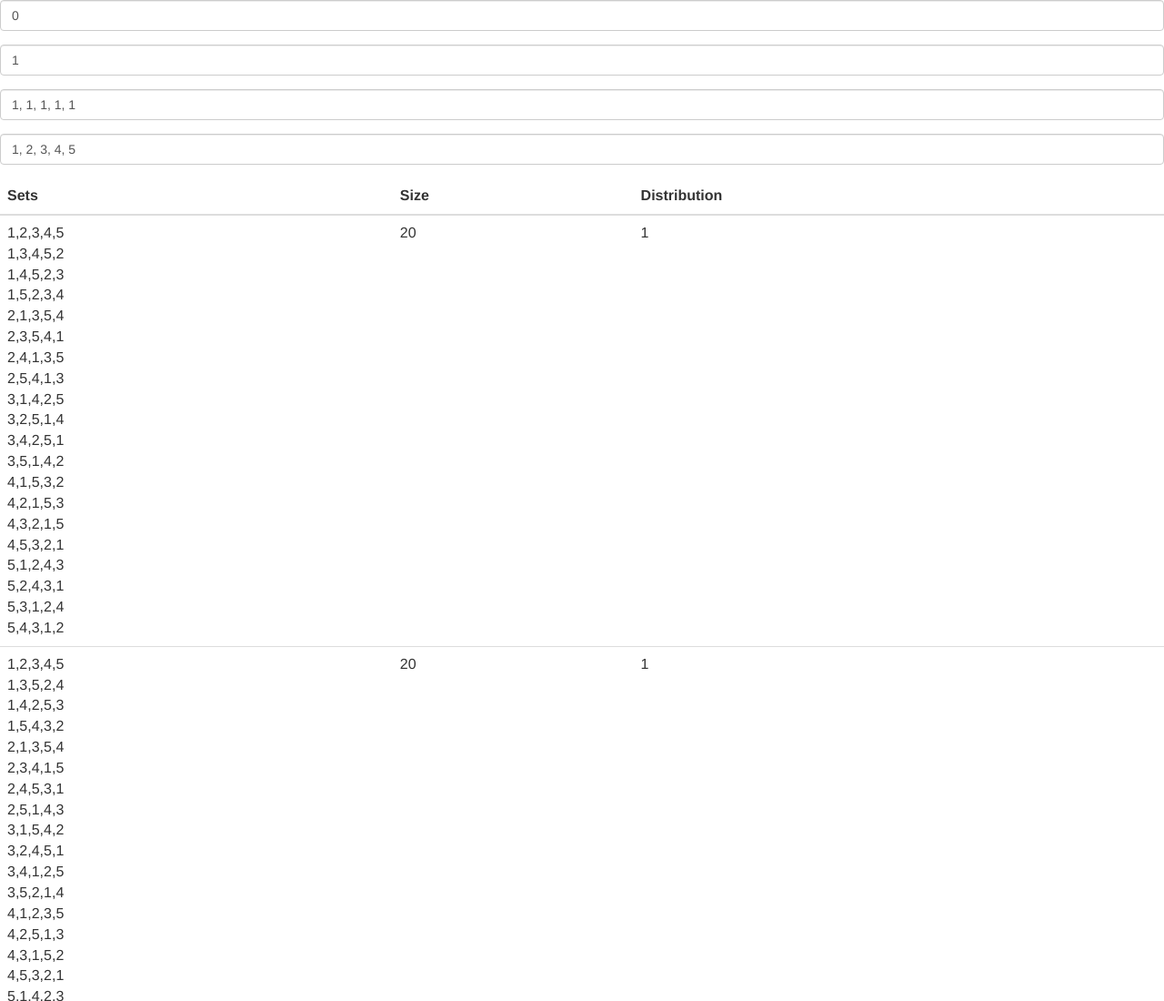
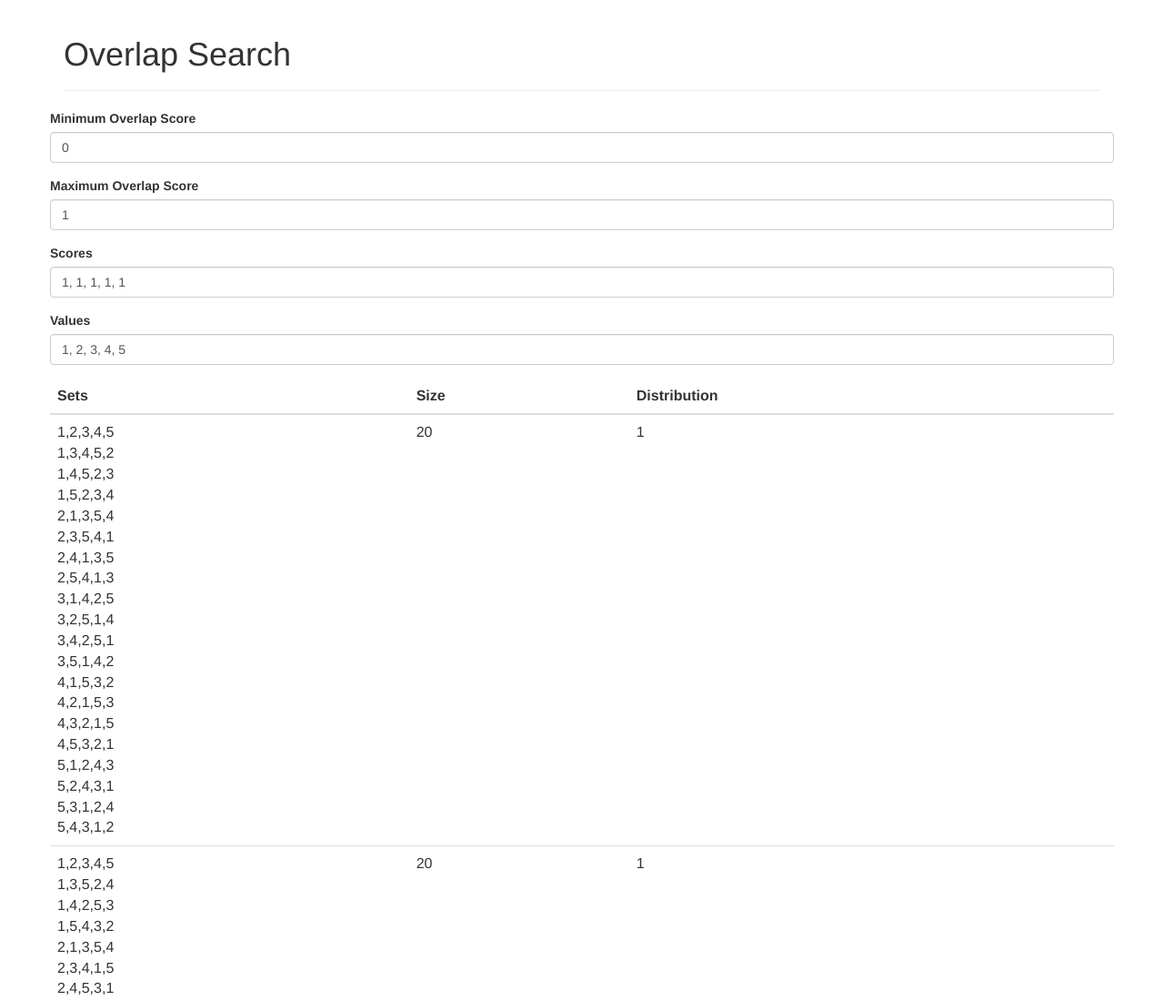
Before and after one commit to Icehawk78/OverlapSearch, a plain HTML site: page index.html in a window 1280 px wide. Shown: the top 1100 px of the page at 91% size. Drawn offline with nearby package versions, Linux system fonts and the light colour scheme.

Commit message:
Update styling

```diff
--- a/index.html
+++ b/index.html
@@ -1,6 +1,8 @@
-<html ng-app="overlapSearch">
+<html lang="en" ng-app="overlapSearch">
     <head>
         <title>Overlap Search</title>
+        <meta charset="utf-8">
+        <meta http-equiv="X-UA-Compatible" content="IE=edge">
         <meta content="width=device-width,initial-scale=1" name="viewport">
         <script src="https://ajax.googleapis.com/ajax/libs/angularjs/1.6.1/angular.min.js"></script>
         <!--<script src="https://maxcdn.bootstrapcdn.com/bootstrap/3.3.7/js/bootstrap.min.js" integrity="sha384-Tc5IQib027qvyjSMfHjOMaLkfuWVxZxUPnCJA7l2mCWNIpG9mGCD8wGNIcPD7Txa" crossorigin="anonymous"></script>-->
@@ -10,18 +12,25 @@
         <script src="overlap_search.js"></script>
     </head>
     <body>
-        <div class="container-fluid" ng-controller="OverlapSearchController as overlapSearch">
+        <div class="container" ng-controller="OverlapSearchController as overlapSearch">
+            <div class="page-header">
+                <h1>Overlap Search</h1>
+            </div>
             <div class="row">
                 <div class="form-group">
+                    <label for="min_match">Minimum Overlap Score</label>
                     <input class="form-control" id="min_match" placeholder="Minimum Match" ng-model="overlapSearch.minimum_overlap" ng-model-options="{ updateOn: 'blur' }" ng-change="overlapSearch.update_sets()" integer>
                 </div>
                 <div class="form-group">
+                    <label for="max_match">Maximum Overlap Score</label>
                     <input class="form-control" id="max_match" placeholder="Maximum Match" ng-model="overlapSearch.maximum_overlap" ng-model-options="{ updateOn: 'blur' }" ng-change="overlapSearch.update_sets()" integer>
                 </div>
                 <div class="form-group">
+                    <label for="scores">Scores</label>
                     <input class="form-control" id="scores" placeholder="scores" ng-model="overlapSearch.scores" ng-model-options="{ updateOn: 'blur' }" ng-change="overlapSearch.update_sets()" ng-list>
                 </div>
                 <div class="form-group">
+                    <label for="values">Values</label>
                     <input class="form-control" id="values" placeholder="values" ng-model="overlapSearch.values" ng-model-options="{ updateOn: 'blur' }" ng-change="overlapSearch.update_sets()" ng-list>
                 </div>
             </div>
@@ -32,11 +41,6 @@
                             <th>Sets</th>
                             <th>Size</th>
                             <th>Distribution</th>
-                            <!--<th>1</th>-->
-                            <!--<th>2</th>-->
-                            <!--<th>3</th>-->
-                            <!--<th>4</th>-->
-                            <!--<th>5</th>-->
                         </tr>
                     </thead>
                     <tbody>
```
